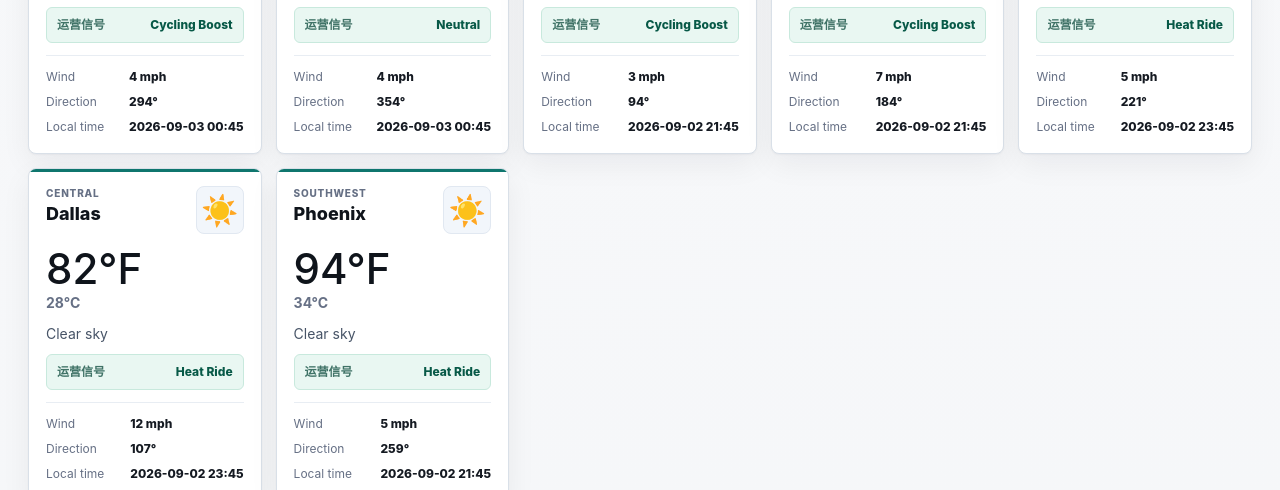
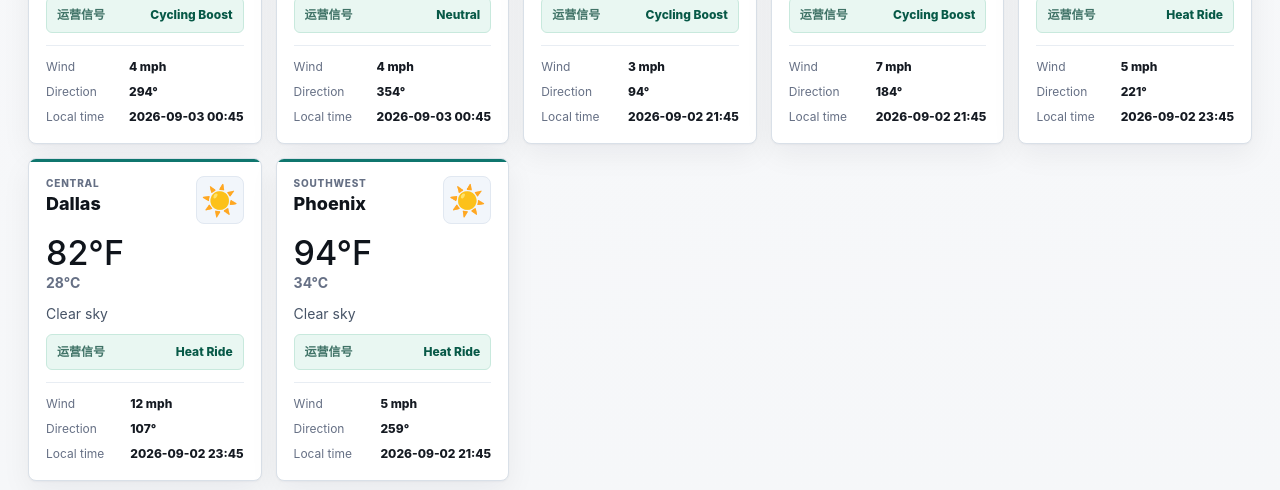
Before and after one commit to labslyon/weather-monitor, a plain HTML site: page index.html in a window 1280 px wide. Shown: the part 773-1263 px from the top of the page. Drawn offline with Linux system fonts and the light colour scheme.

Commit message:
Reduce current temperature type size

```diff
--- a/assets/styles.css
+++ b/assets/styles.css
@@ -440,9 +440,9 @@
 }
 
 .temp-main {
-  margin-top: 14px;
+  margin-top: 12px;
   color: var(--heading);
-  font-size: 42px;
+  font-size: 34px;
   font-weight: 520;
   line-height: 1;
 }
```
